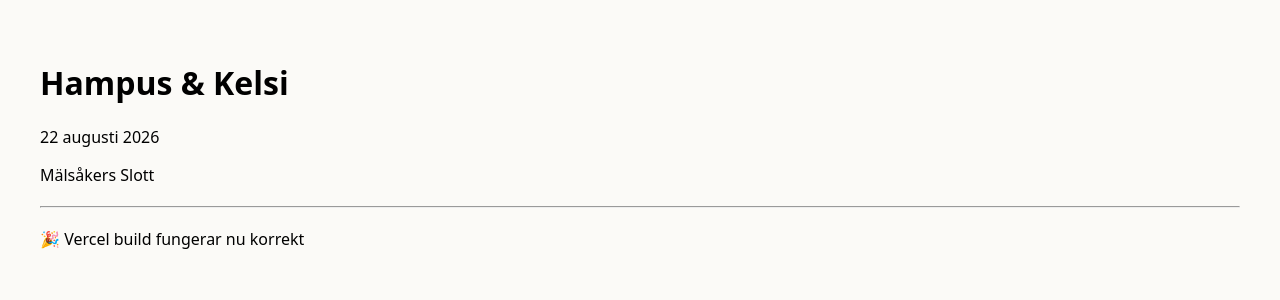
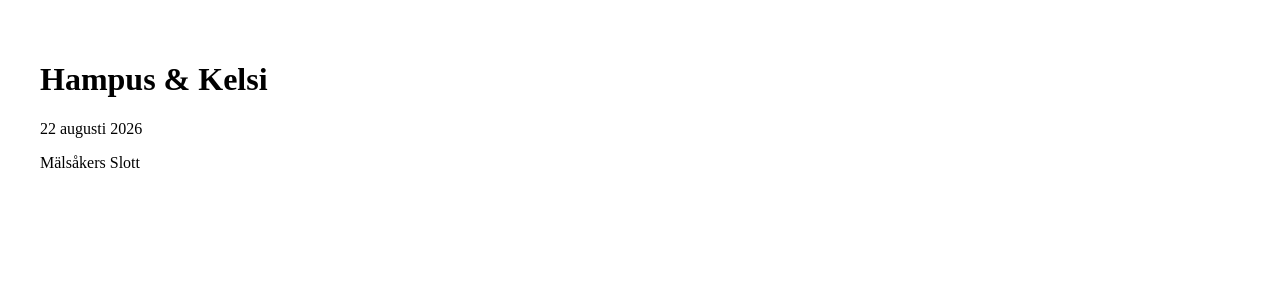
Before and after one commit to Hampus1990/brollop-hemsida, a Next.js app: page / in a window 1280 px wide. Shown: the top 300 px of the page. Built offline with nearby package versions, Linux system fonts and the light colour scheme.

Commit message:
Update page.tsx

```diff
--- a/app/page.tsx
+++ b/app/page.tsx
@@ -1,18 +1,9 @@
 export default function Page() {
   return (
-    <main style={{
-      padding: 40,
-      fontFamily: "system-ui",
-      background: "#fbfaf7",
-      minHeight: "100vh"
-    }}>
+    <main style={{ padding: 40 }}>
       <h1>Hampus & Kelsi</h1>
       <p>22 augusti 2026</p>
       <p>Mälsåkers Slott</p>
-
-      <hr style={{ margin: "20px 0" }} />
-
-      <p>🎉 Vercel build fungerar nu korrekt</p>
     </main>
   );
 }
```
